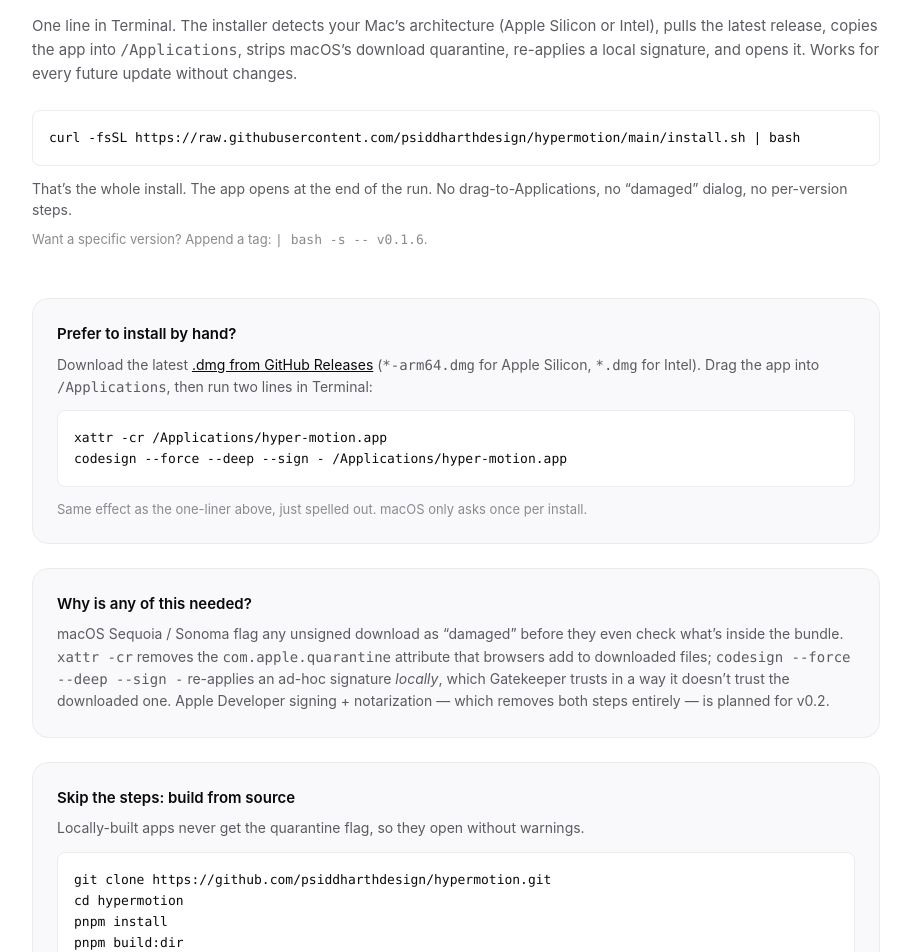
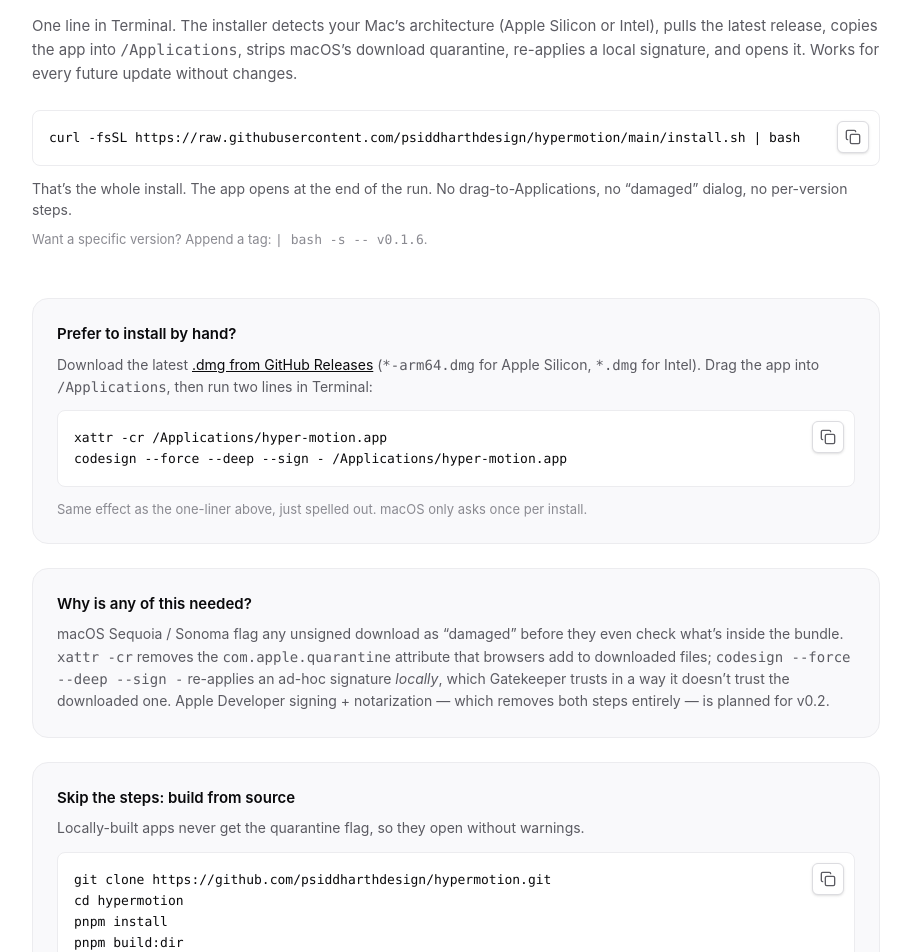
Before and after one commit to psiddharthdesign/hypermotion-landing, a Next.js app: page /docs in a window 1280 px wide. Shown: the part 400-1352 px from the top of the page, without its empty margins (184-1095 px from the left). Built offline with nearby package versions, Linux system fonts and the light colour scheme.

Commit message:
Add copy buttons to command blocks

```diff
--- /dev/null
+++ b/app/components/CopyableCodeBlock.tsx
@@ -0,0 +1,101 @@
+// SPDX-License-Identifier: Apache-2.0
+
+'use client'
+
+import { useState } from 'react'
+
+type CopyableCodeBlockProps = {
+  code: string
+  className?: string
+  preClassName?: string
+}
+
+/**
+ * Command/code block with an icon-only copy affordance.
+ */
+export function CopyableCodeBlock({
+  code,
+  className = '',
+  preClassName = '',
+}: CopyableCodeBlockProps) {
+  const [copied, setCopied] = useState(false)
+
+  async function copyCode() {
+    try {
+      if (navigator.clipboard?.writeText) {
+        await navigator.clipboard.writeText(code)
+      } else {
+        const textarea = document.createElement('textarea')
+        textarea.value = code
+        textarea.setAttribute('readonly', '')
+        textarea.style.position = 'fixed'
+        textarea.style.opacity = '0'
+        document.body.appendChild(textarea)
+        textarea.select()
+        document.execCommand('copy')
+        document.body.removeChild(textarea)
+      }
+
+      setCopied(true)
+      window.setTimeout(() => setCopied(false), 1600)
+    } catch {
+      setCopied(false)
+    }
+  }
+
+  return (
+    <div
+      className={`group relative overflow-hidden rounded-lg border border-border bg-white ${className}`}
+    >
+      <button
+        type="button"
+        onClick={copyCode}
+        aria-label={copied ? 'Copied command' : 'Copy command'}
+        title={copied ? 'Copied' : 'Copy'}
+        className="absolute right-2.5 top-2.5 inline-flex h-8 w-8 items-center justify-center rounded-md border border-border-strong bg-white text-text-muted shadow-sm transition hover:border-text-muted hover:text-text focus:outline-none focus:ring-2 focus:ring-text/20"
+      >
+        {copied ? <CheckIcon /> : <CopyIcon />}
+      </button>
+      <pre
+        className={`overflow-x-auto p-4 pr-14 font-mono text-[13px] leading-relaxed text-text ${preClassName}`}
+      >
+        {code}
+      </pre>
+    </div>
+  )
+}
+
+function CopyIcon() {
+  return (
+    <svg
+      aria-hidden
+      viewBox="0 0 24 24"
+      className="h-4 w-4"
+      fill="none"
+      stroke="currentColor"
+      strokeLinecap="round"
+      strokeLinejoin="round"
+      strokeWidth="2"
+    >
+      <rect width="14" height="14" x="8" y="8" rx="2" />
+      <path d="M4 16c-1.1 0-2-.9-2-2V4c0-1.1.9-2 2-2h10c1.1 0 2 .9 2 2" />
+    </svg>
+  )
+}
+
+function CheckIcon() {
+  return (
+    <svg
+      aria-hidden
+      viewBox="0 0 24 24"
+      className="h-4 w-4"
+      fill="none"
+      stroke="currentColor"
+      strokeLinecap="round"
+      strokeLinejoin="round"
+      strokeWidth="2"
+    >
+      <path d="M20 6 9 17l-5-5" />
+    </svg>
+  )
+}
--- a/app/docs/page.tsx
+++ b/app/docs/page.tsx
@@ -2,6 +2,7 @@
 
 import Link from 'next/link'
 import type { Metadata } from 'next'
+import { CopyableCodeBlock } from '../components/CopyableCodeBlock'
 
 export const metadata: Metadata = {
   title: 'Docs — hyper-motion',
@@ -110,9 +111,10 @@
         changes.
       </p>
 
-      <pre className="mt-6 overflow-x-auto rounded-lg border border-border bg-white p-4 font-mono text-[13px] leading-relaxed text-text">
-{`curl -fsSL https://raw.githubusercontent.com/psiddharthdesign/hypermotion/main/install.sh | bash`}
-      </pre>
+      <CopyableCodeBlock
+        className="mt-6"
+        code="curl -fsSL https://raw.githubusercontent.com/psiddharthdesign/hypermotion/main/install.sh | bash"
+      />
       <p className="mt-3 text-[14px] leading-[1.55] text-text-muted">
         That&rsquo;s the whole install. The app opens at the end of the
         run. No drag-to-Applications, no &ldquo;damaged&rdquo; dialog, no
@@ -140,10 +142,11 @@
           Drag the app into <span className="font-mono">/Applications</span>,
           then run two lines in Terminal:
         </p>
-        <pre className="mt-3 overflow-x-auto rounded-lg border border-border bg-white p-4 font-mono text-[13px] leading-relaxed text-text">
-{`xattr -cr /Applications/hyper-motion.app
+        <CopyableCodeBlock
+          className="mt-3"
+          code={`xattr -cr /Applications/hyper-motion.app
 codesign --force --deep --sign - /Applications/hyper-motion.app`}
-        </pre>
+        />
         <p className="mt-3 text-[13px] leading-[1.55] text-text-subtle">
           Same effect as the one-liner above, just spelled out. macOS
           only asks once per install.
@@ -176,13 +179,14 @@
           Locally-built apps never get the quarantine flag, so they open
           without warnings.
         </p>
-        <pre className="mt-3 overflow-x-auto rounded-lg border border-border bg-white p-4 font-mono text-[13px] leading-relaxed text-text">
-{`git clone https://github.com/psiddharthdesign/hypermotion.git
+        <CopyableCodeBlock
+          className="mt-3"
+          code={`git clone https://github.com/psiddharthdesign/hypermotion.git
 cd hypermotion
 pnpm install
 pnpm build:dir
 open release/mac-arm64/hyper-motion.app`}
-        </pre>
+        />
         <p className="mt-3 text-[13px] leading-[1.55] text-text-subtle">
           Requires Node 20+ and pnpm 9+. About 5 minutes end-to-end on a
           fresh machine.
@@ -227,13 +231,14 @@
                 <span className="font-mono">figma-plugin/</span> inside the
                 main repo. Clone and build:
               </p>
-              <pre className="mt-3 overflow-x-auto rounded-lg border border-border bg-white p-4 font-mono text-[13px] leading-relaxed text-text">
-{`git clone https://github.com/psiddharthdesign/hypermotion.git
+              <CopyableCodeBlock
+                className="mt-3"
+                code={`git clone https://github.com/psiddharthdesign/hypermotion.git
 cd hypermotion/figma-plugin
 pnpm install
 pnpm build
 pnpm watch  # keep this running while you use the plugin`}
-              </pre>
+              />
               <p className="mt-3 text-[14px] leading-[1.6] text-text-muted">
                 <span className="font-semibold text-text">pnpm build</span>{' '}
                 runs once and produces{' '}
--- a/app/page.tsx
+++ b/app/page.tsx
@@ -1,6 +1,7 @@
 // SPDX-License-Identifier: Apache-2.0
 
 import Link from 'next/link'
+import { CopyableCodeBlock } from './components/CopyableCodeBlock'
 import { formatVersionLabel, getLatestRelease } from './lib/github'
 
 /**
@@ -228,15 +229,17 @@
         <div className="border-b border-border bg-white px-4 py-2 font-mono text-[11px] uppercase tracking-[0.15em] text-text-subtle">
           Terminal · preview
         </div>
-        <pre className="overflow-x-auto p-5 font-mono text-[13px] leading-relaxed text-text-muted">
-{`# coming soon — sketch of the planned interface
+        <CopyableCodeBlock
+          className="rounded-none border-0 bg-surface"
+          preClassName="p-5 text-text-muted"
+          code={`# coming soon — sketch of the planned interface
 
 $ pnpm add -g @psiddharthdesign/hypermotion
 
 $ hypermotion render -o demo.mp4 -q 4k
 
 $ claude mcp add hypermotion -- hypermotion-mcp`}
-        </pre>
+        />
       </div>
       <p className="mt-4 text-[12.5px] text-text-subtle">
         Roadmap ·{' '}
```
